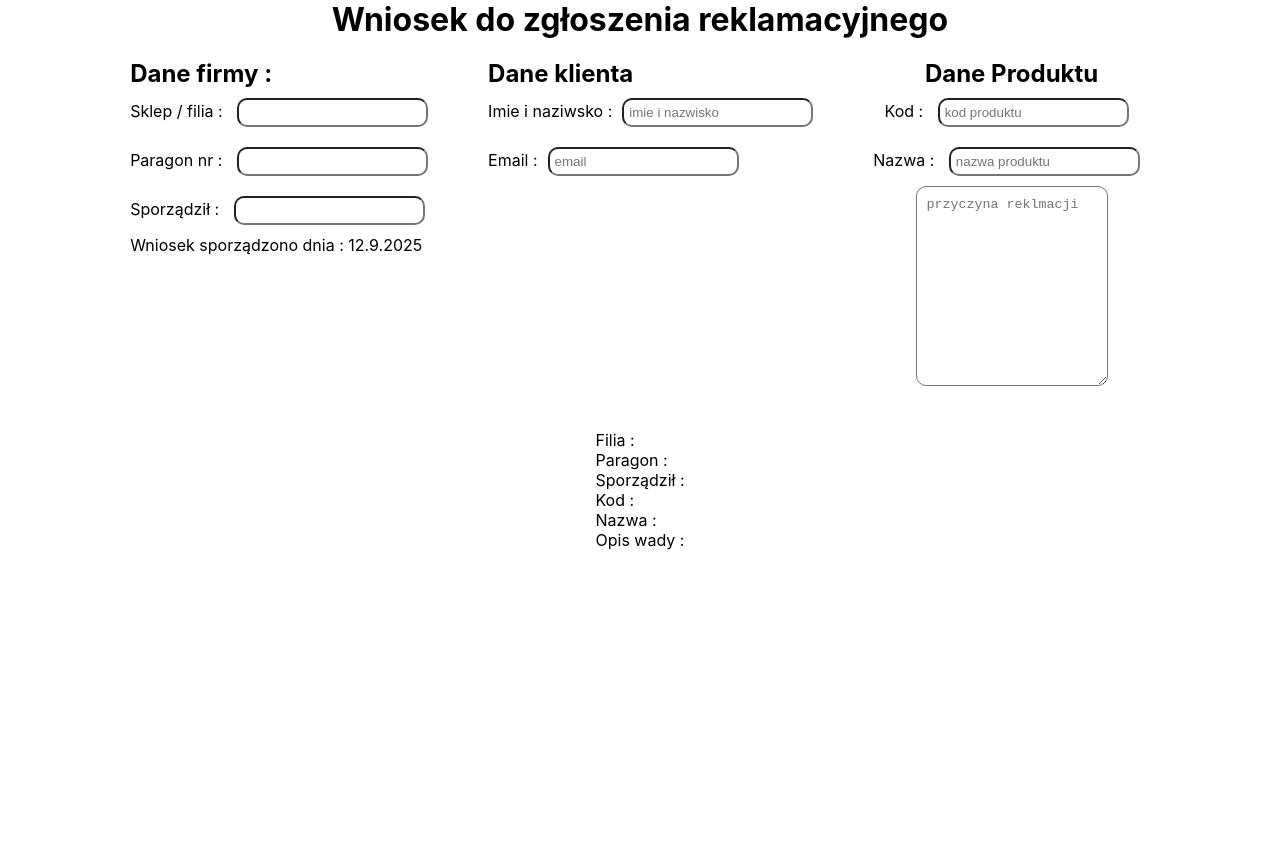
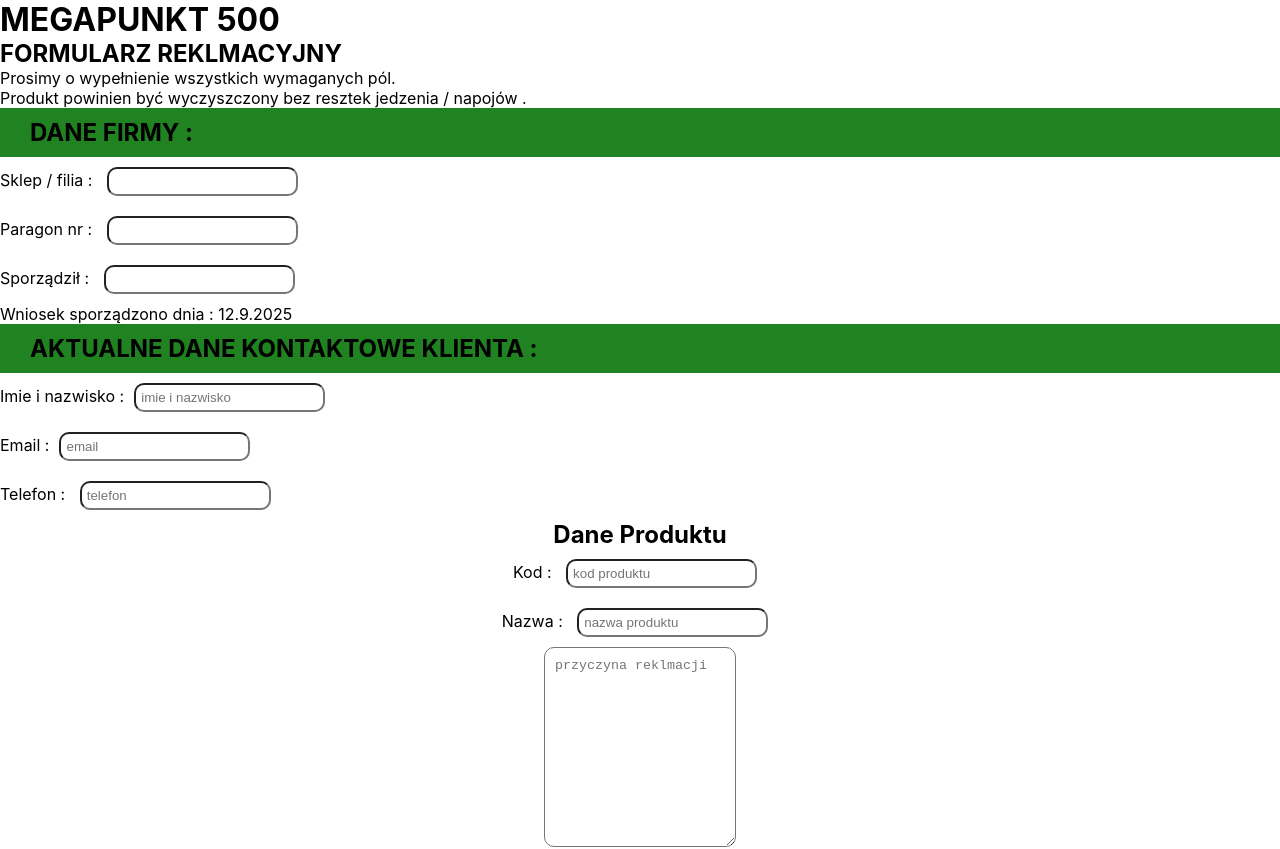
Before and after one commit to marcinoles87/reklamacje, a React (Create React App) app: page / in a window 1280 px wide. Shown: the top 849 px of the page. Before the commit the page ends 800 px from the top, so only its background shows below. Built offline with nearby package versions, Linux system fonts and the light colour scheme.

Commit message:
add new components

```diff
--- a/src/App.css
+++ b/src/App.css
@@ -4,12 +4,14 @@
   box-sizing: border-box;
 }
 
+:root{
+  --main-color : rgb(32, 130, 32);
+}
+
 .App{
   display: flex;
   flex-direction: column;
-  justify-content: center;
-  align-items: center;
-  gap: 20px;
+  align-items: left;
 }
 
 .sprawdzenie{
@@ -18,10 +20,14 @@
   margin: 30px;
 }
 
-.dane-firmy{
+
+.dane-firmy h2{
+  padding: 10px;
+  padding-left: 30px;
+  background-color: var(--main-color);
+  text-transform: uppercase;
 
 }
-
 .dane-reklamacji{
   display: flex;
   flex-direction: row;
--- a/src/App.js
+++ b/src/App.js
@@ -18,23 +18,25 @@ function App() {
   const [kod , setKod] = useState('')
   const [nazwa , setNazwa] = useState('')
   const [opis , setOpis] = useState('')
+  const [tel , setTelefon] = useState('')
 
 
 
   return (
     <div className="App">
-      <h1>Wniosek do zgłoszenia reklamacyjnego</h1>
+      <h1>MEGAPUNKT 500</h1>
+      <h2>FORMULARZ REKLMACYJNY</h2>
+      <p>Prosimy o wypełnienie wszystkich wymaganych pól. </p>
+      <p>Produkt powinien być wyczyszczony bez resztek jedzenia / napojów .</p>
 
-      <div className='dane-kontaktowe'>
+
               <DaneFirmy filia={filia} setFilia={setFilia} paragon={paragon} setParagon={setParagon} sprzedawca={sprzedawca} setSprzedawca={setSprzedawca}></DaneFirmy>
-              <DaneZglaszajacego setDaneZglaszajacego={setDaneZglaszajacego} setEmailZglaszajacego={setEmailZglaszajacego}></DaneZglaszajacego>
+              <DaneZglaszajacego setDaneZglaszajacego={setDaneZglaszajacego} setEmailZglaszajacego={setEmailZglaszajacego} setTelefon={setTelefon}></DaneZglaszajacego>
               <DaneProduktu setKod={setKod} setNazwa={setNazwa} setOpis={setOpis}></DaneProduktu>
 
-      </div>
 
-      <div className='dane-reklamacji'>
 
-      </div>
+
 
 
 
--- a/src/components/DaneZglaszajacego.js
+++ b/src/components/DaneZglaszajacego.js
@@ -1,11 +1,12 @@
 import React from 'react'
 
-function DaneZglaszajacego({setDaneZglaszajacego,setEmailZglaszajacego}) {
+function DaneZglaszajacego({setDaneZglaszajacego,setEmailZglaszajacego,setTelefon}) {
   return (
     <div className='dane-firmy'>
-      <h2>Dane klienta</h2>
-      <p>Imie i naziwsko :<input type='text' placeholder='imie i nazwisko' onChange={ (e) => {setDaneZglaszajacego(e.target.value)}}></input></p>
+      <h2>Aktualne dane kontaktowe klienta :</h2>
+      <p>Imie i nazwisko :<input type='text' placeholder='imie i nazwisko' onChange={ (e) => {setDaneZglaszajacego(e.target.value)}}></input></p>
       <p>Email :<input type='email' placeholder='email' onChange={ (e) => {setEmailZglaszajacego(e.target.value)}}></input></p>
+      <p>Telefon : <input type='number' placeholder='telefon' onChange={ (e) => {setTelefon(e.target.value)}}></input></p>
     </div>
   )
 }
```
